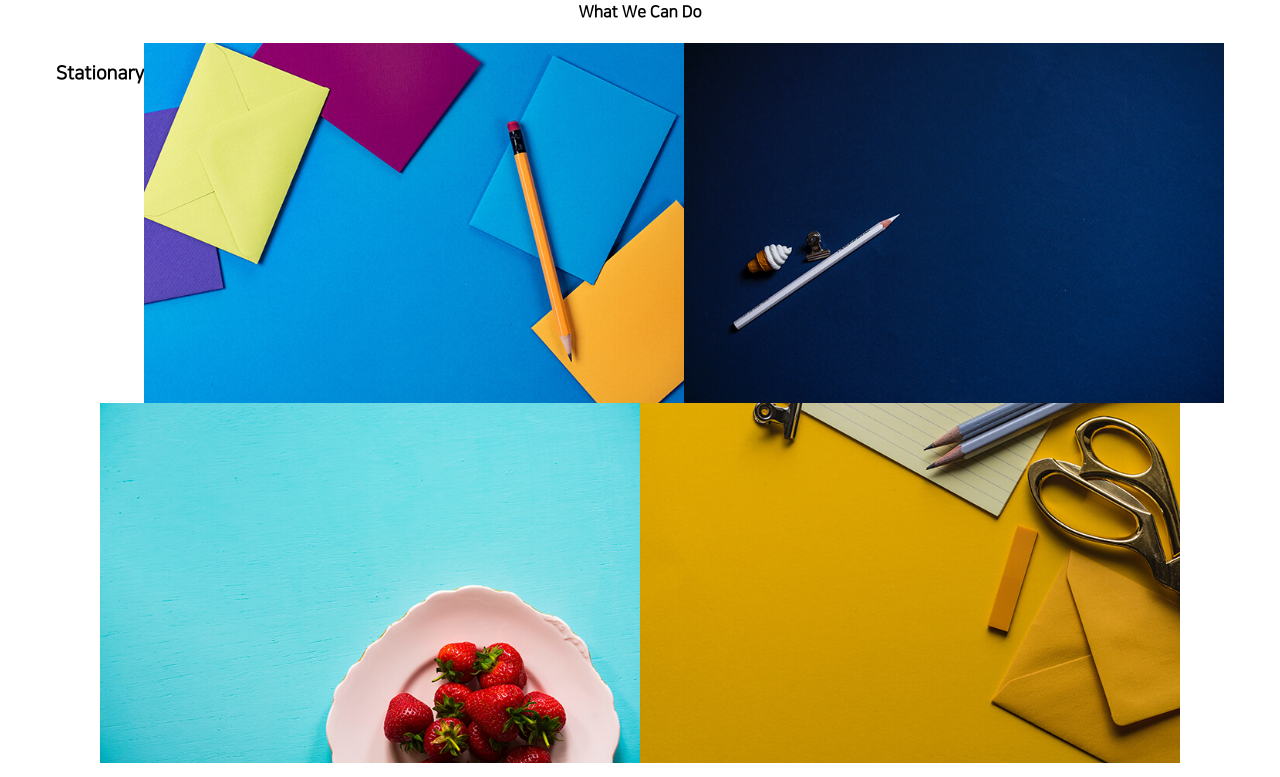
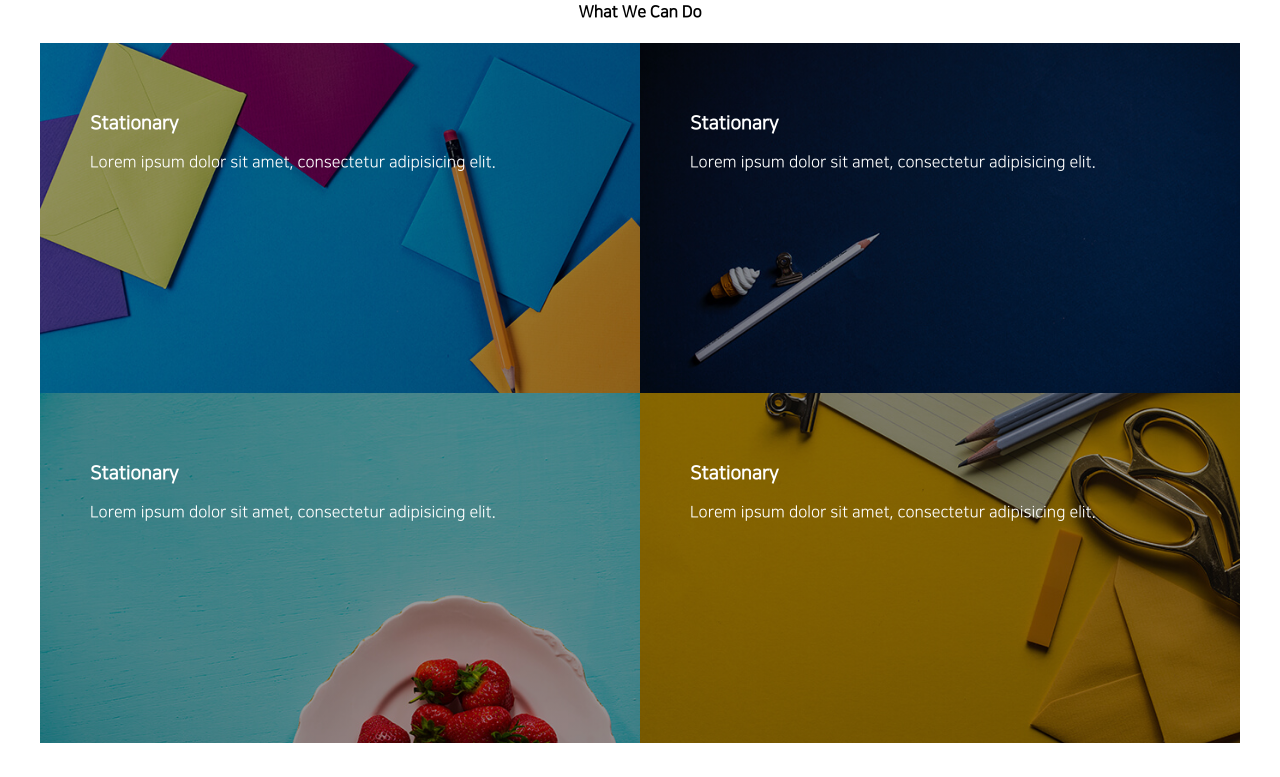
Before and after one commit to pdb2848/codingapple_html_css, a plain HTML site: page Landing Page/landing.html in a window 1280 px wide. Shown: the part 1190-1967 px from the top of the page. Drawn offline with Linux system fonts and the light colour scheme.

Commit message:
Landing Page end
Landing Page 실습 끝

```diff
--- a/Landing Page/landing.css
+++ b/Landing Page/landing.css
@@ -18,6 +18,10 @@ body {
     padding-bottom: 0;
     position: relative;
 }
+.main-container {
+    max-width: 1200px;
+    margin: auto;
+}
 .main-content {
     color: white;
     float: left;
@@ -26,8 +30,9 @@ body {
     background-color: #444;
     color: white;
     padding: 15px;
-    border: 0px;
+    border: none;
     border-radius: 5px;
+    cursor: pointer;
 }
 .main-btn:hover {
     background-color: #333;
@@ -72,7 +77,8 @@ body {
     justify-content: center;
 }
 .layout-content {
-    margin-right: 40px;
+    /* margin-right: 40px; */
+    width: 25%;
 }
 .product-container i {
     background-color: white;
@@ -91,12 +97,45 @@ body {
     text-align: center;
 }
 .portfolio-container {
-    display: flex;
-    justify-content: center;
+    max-width: 1200px;
+    margin: auto;
+    text-align: left;
+}
+.portfolio-text {
+    color: white;
+    padding: 50px;
+    width: 100%;
+}
+.portfolio-item {
+    float: left;
+    width: 50%;
+    height: 350px;
+    background-size: cover;
+    position: relative;
+}
+.item-bg1 {
+    background-image: linear-gradient(rgba(0,0,0,0.4),rgba(0,0,0,0.4)), url(img/portfolio-1-1.jpg);
 
 }
-.portfolio-container img {
-    width: 45%;
+.item-bg2 {
+    background-image: linear-gradient(rgba(0,0,0,0.4),rgba(0,0,0,0.4)), url(img/portfolio-2.jpg);
+}
+.item-bg3 {
+    background-image: linear-gradient(rgba(0,0,0,0.4),rgba(0,0,0,0.4)), url(img/portfolio-3-1.jpg);
+}
+.item-bg4 {
+    background-image: linear-gradient(rgba(0,0,0,0.4),rgba(0,0,0,0.4)), url(img/portfolio-4-1.jpg);
+}
+.white-box {
+    position: absolute;
+    width: 100%;
+    height: 100%;
+    z-index: 2;
+    border: 0px solid white;
+    transition: all 1s;
+}
+.white-box:hover {
+    border: 30px solid white;
 }
 
 
@@ -116,3 +155,32 @@ body {
     box-sizing: border-box;
     color: white;
 }
+
+
+@media screen and (max-width : 992px){
+    .main-img {
+        width: 260;
+        display: block;
+        float: none;
+        margin: auto;
+        /* margin-top: 42px; */
+    }
+    .main-content {
+        float: none;
+        /* margin-top: 50px; */
+        text-align: center;
+    }
+
+    .product-container {
+        display: flex;
+        flex-direction: column;
+    }
+    .layout-content {
+        width: 100%;
+    }
+
+    .portfolio-item {
+        float: none;
+        width: 100%;
+    }
+}
--- a/Landing Page/landing.html
+++ b/Landing Page/landing.html
@@ -9,6 +9,7 @@
     </head>
     <body>
         <div class="main-bg">
+            <div class="main-container">
                 <div class="main-content">
                     <h2>Landing Page For Apps</h2>
                     <p>Lorem ipsum dolor sit, amet consectetur adipisicing elit. <br> Voluptatium, rem, distinctio! Dolores doloremque.</p>
@@ -18,6 +19,8 @@
                     <img src="/Landing Page/img/iphone-1.png" class="main-img">
                 </div>
                 <div style="float: none; clear: both;"></div>
+            </div>
+
         </div>
 
         <div class="explain-container">
@@ -57,13 +60,35 @@
             <p>Portfolio</p>
             <h4>What We Can Do</h4>
             <div class="portfolio-container">
+                <div class="portfolio-item item-bg1">
+                    <div class="white-box"></div>
+                    <div class="portfolio-text">
                         <h3>Stationary</h3>
-                <img src="../Landing Page/img/portfolio-1-1.jpg" class="portfolio-img">
-                <img src="../Landing Page/img/portfolio-2.jpg" class="portfolio-img">
+                        <p>Lorem ipsum dolor sit amet, consectetur adipisicing elit.</p>
                     </div>
-            <div class="portfolio-container">
-                <img src="../Landing Page/img/portfolio-3-1.jpg" class="portfolio-img">
-                <img src="../Landing Page/img/portfolio-4-1.jpg" class="portfolio-img">
+                </div>
+                <div class="portfolio-item item-bg2">
+                    <div class="white-box"></div>
+                    <div class="portfolio-text">
+                      <h3>Stationary</h3>
+                      <p>Lorem ipsum dolor sit amet, consectetur adipisicing elit.</p>
+                   </div>
+                </div>
+                <div class="portfolio-item item-bg3">
+                    <div class="white-box"></div>
+                    <div class="portfolio-text">
+                        <h3>Stationary</h3>
+                        <p>Lorem ipsum dolor sit amet, consectetur adipisicing elit.</p>
+                    </div>
+                </div>
+                <div class="portfolio-item item-bg4">
+                    <div class="white-box"></div>
+                    <div class="portfolio-text">
+                        <h3>Stationary</h3>
+                        <p>Lorem ipsum dolor sit amet, consectetur adipisicing elit.</p>
+                    </div>
+                </div>
+                <div style="float: none; clear: both;"></div>
             </div>
         </div>
 
```
Lines whose indentation alone changed are shown as unchanged.
